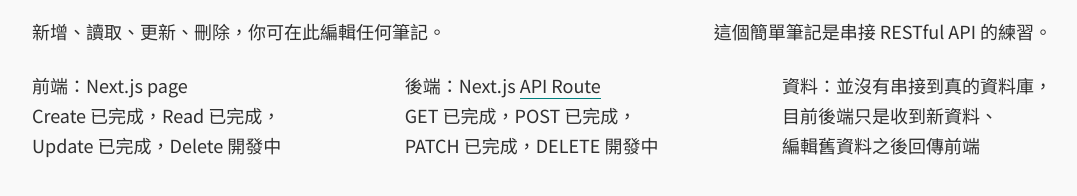
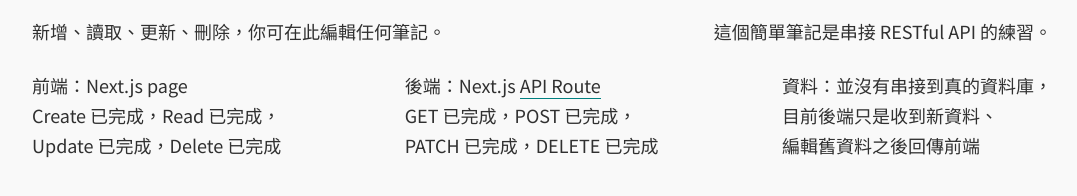
Before and after one commit to TzuHanChen/personal-website-old, a Next.js app: page /simple-note in a window 1280 px wide. Shown: the part 1010-1206 px from the top of the page, without its empty margins (98-1175 px from the left). Built offline with nearby package versions, Linux system fonts and the light colour scheme.

Commit message:
Simple note fixed bugs of no data

```diff
--- a/src/pages/api/simple-note.ts
+++ b/src/pages/api/simple-note.ts
@@ -26,9 +26,15 @@ export default function note(
 	}
 
 	if (req.method === 'POST') {
-		const id = data[data.length - 1].id + 1;
+		let id = 0;
 		const text = req.body.text;
-		data = [...data, { id, text }];
+		if (data.length == 0) {
+			id++;
+			data = [{ id, text }];
+		} else {
+			id = data[data.length - 1].id + 1;
+			data = [...data, { id, text }];
+		}
 		res.status(200).json(data);
 	}
 
--- a/src/pages/simple-note.tsx
+++ b/src/pages/simple-note.tsx
@@ -14,6 +14,7 @@ function CreateNote({ mutate }: { mutate: any }) {
 	function handleCreate() {
 		try {
 			mutate(PostData({ text }));
+			setText('')
 		} catch (error) {
 			console.error(error)
 		}
@@ -114,6 +115,7 @@ function Notes({ data, error, isLoading, mutate }:
 		return (<Text>載入中，請稍候...</Text>)
 	}
 
+	if (data.length > 0) {
 		return data.map((item: { id: number, text: string; }) => {
 			return (
 				<div key={item.id}
@@ -123,6 +125,9 @@ function Notes({ data, error, isLoading, mutate }:
 				</div>
 			)
 		});
+	} else {
+		return <Text>目前沒有任何筆記</Text>
+	}
 }
 
 export default function MiniNote() {
@@ -157,12 +162,12 @@ export default function MiniNote() {
 					<div className={styles.jcsb}>
 						<Text>前端：Next.js page<br />
 							Create 已完成，Read 已完成，<br />
-							Update 已完成，Delete 開發中
+							Update 已完成，Delete 已完成
 						</Text>
 						<Text>後端：Next.js{' '}
 							<Text type="link" href="/api/note" newtab>API Route</Text><br />
 							GET 已完成，POST 已完成，<br />
-							PATCH 已完成，DELETE 開發中
+							PATCH 已完成，DELETE 已完成
 						</Text>
 						<Text>資料：並沒有串接到真的資料庫，<br />
 							目前後端只是收到新資料、<br />
```
Lines whose indentation alone changed are shown as unchanged.
